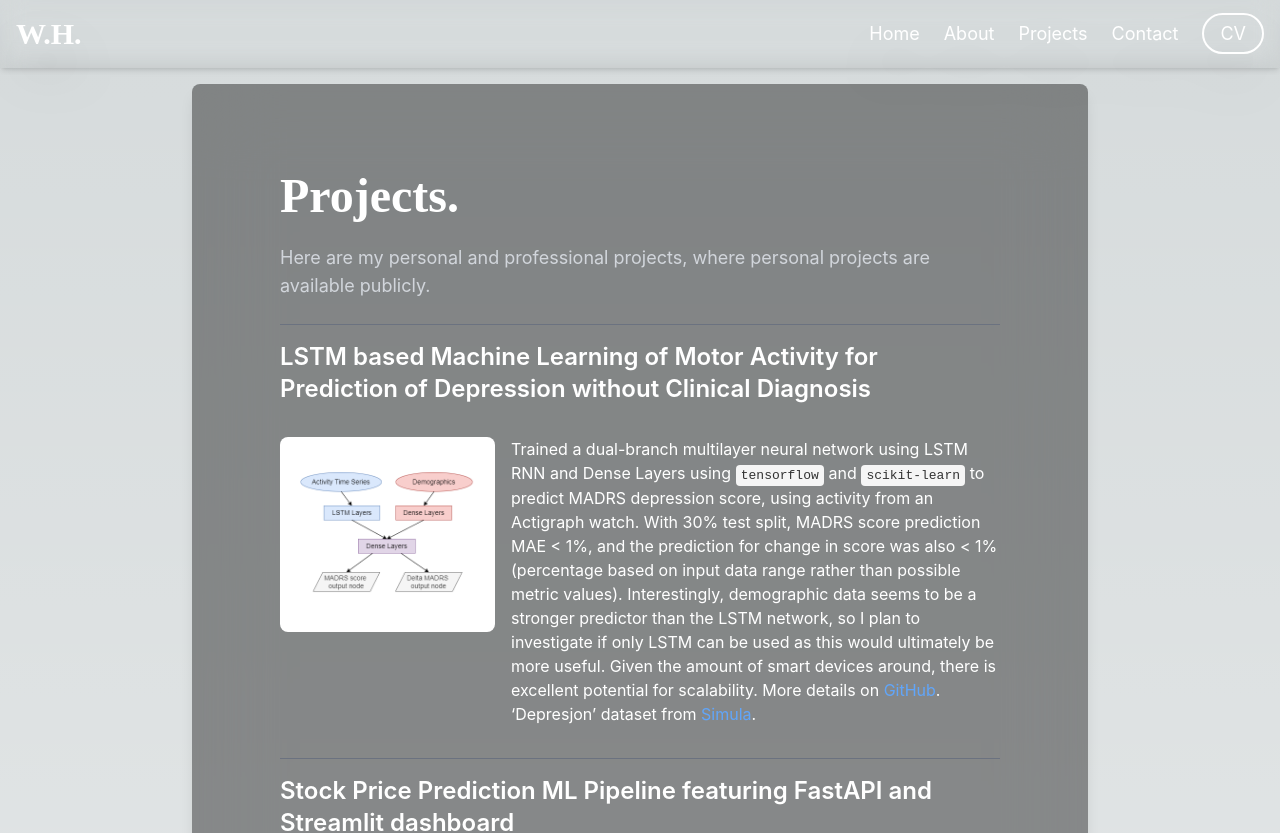
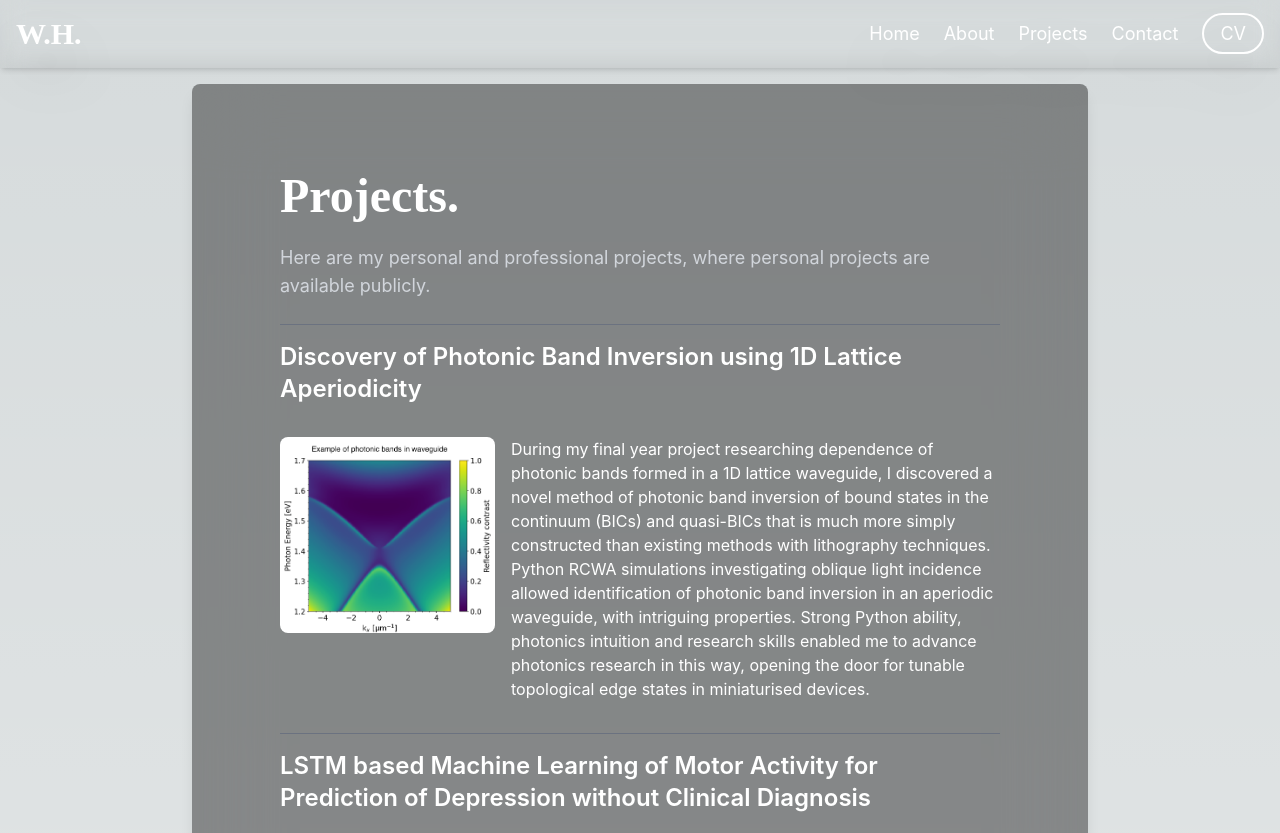
Before and after one commit to willhampshire/portfolio-website, a Next.js app: page /projects in a window 1280 px wide. Shown: the top 833 px of the page. Built offline with nearby package versions, Linux system fonts and the light colour scheme.

Commit message:
Photonics research entry

```diff
--- a/app/projects/page.tsx
+++ b/app/projects/page.tsx
@@ -9,6 +9,24 @@ export default function ProjectsPage() {
                     <h1 className="text-4xl md:text-5xl font-bold mb-6">Projects.</h1>
                     <p className="mb-6 text-gray-300 text-sm md:text-lg">Here are my personal and professional projects, where personal projects are
                         available publicly.</p>
+
+                    <ProjectUnit
+                        title="Discovery of Photonic Band Inversion using 1D Lattice Aperiodicity"
+                        imageSrc="/dispersion_relation.png"
+                        classNameImage={"image-project-sm md:image-project"}
+                        description={
+                            <>
+                                During my final year project researching dependence of photonic bands formed in a
+                                1D lattice waveguide, I discovered a novel method of photonic band inversion of
+                                bound states in the continuum (BICs) and quasi-BICs that is much more simply constructed
+                                than existing methods with lithography techniques. Python RCWA simulations
+                                investigating oblique light incidence allowed identification of photonic band inversion in
+                                an aperiodic waveguide, with intriguing properties. Strong Python ability, photonics
+                                intuition and research skills enabled me to advance photonics research in this way,
+                                opening the door for tunable topological edge states in miniaturised devices.
+                            </>
+                        }
+                    />
 
                     <ProjectUnit
                         title="LSTM based Machine Learning of Motor Activity for Prediction of Depression
```
Also changed, not shown: public/dispersion_relation.png (added).
